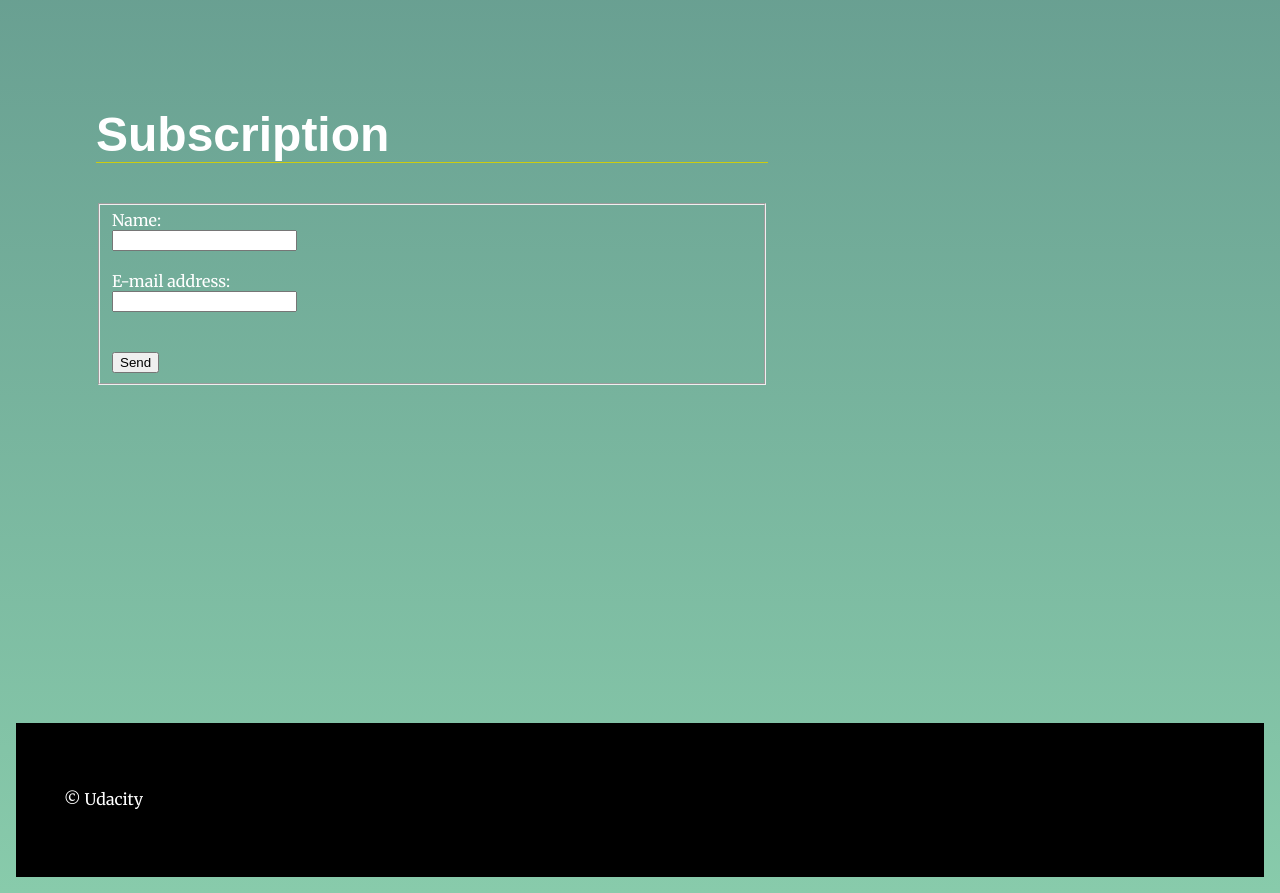
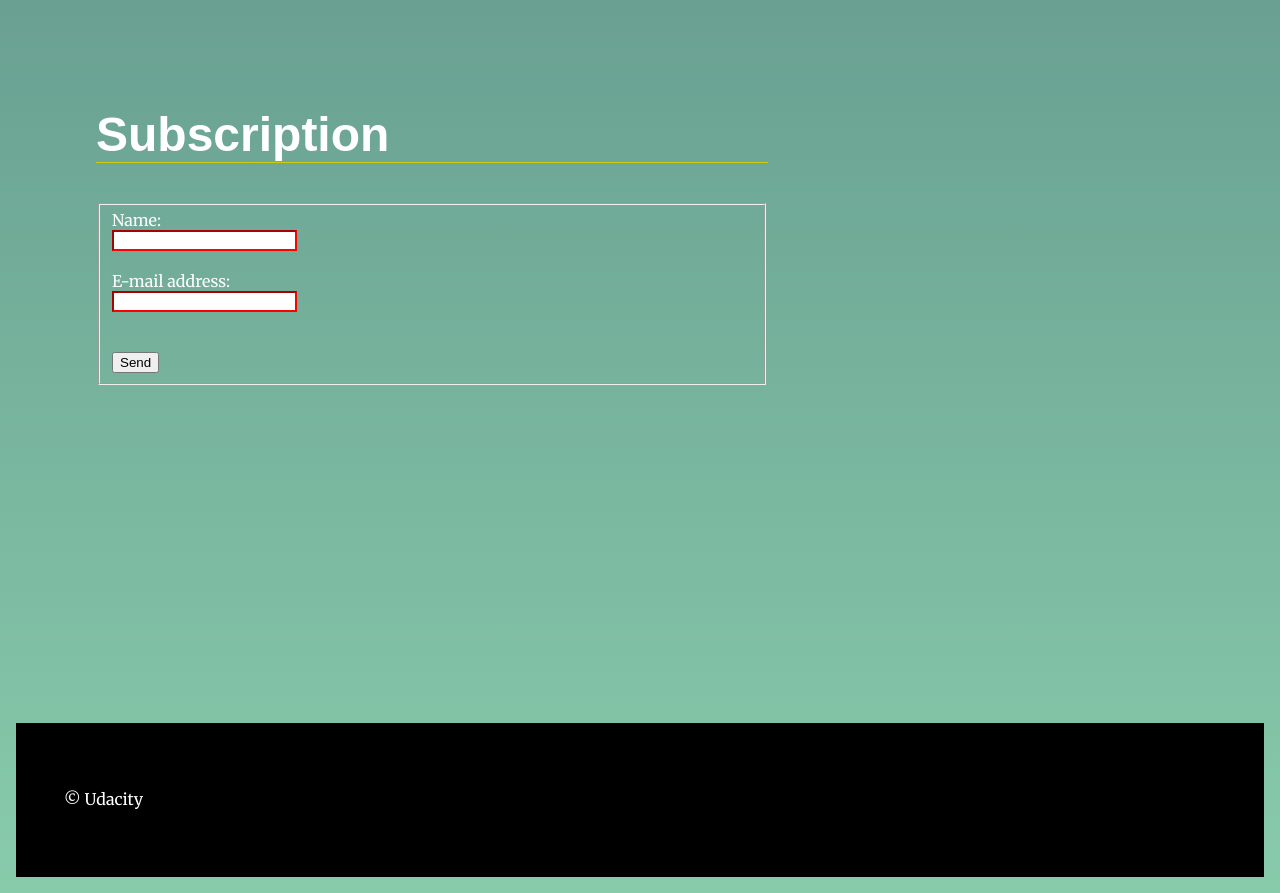
Before and after one commit to danielkingl/dom-udacity, a plain HTML site: page index.html in a window 1280 px wide. Shown: the part 3044-3937 px from the top of the page. Drawn offline with Linux system fonts and the light colour scheme.

Commit message:
project landing

```diff
--- a/css/style.css
+++ b/css/style.css
@@ -105,6 +105,13 @@ section {
   z-index: 5;
   width: 100%;
 
+}
+
+#email:invalid{
+  border-color: red;
+}
+#name:invalid{
+  border-color: red;
 }
 
 /* Footer Styles */
@@ -252,7 +259,7 @@ section.your-active-class .landing__container::after {
   align-items: center;
 }
 
-
+/* addressing the smaller devices*/
 @media screen and (max-width: 600px){
   #navbar__list{
     display: flex;
--- a/index.html
+++ b/index.html
@@ -65,15 +65,16 @@
         <p>Aliquam a convallis justo. Vivamus venenatis, erat eget pulvinar gravida, ipsum lacus aliquet velit, vel luctus diam ipsum a diam. Cras eu tincidunt arcu, vitae rhoncus purus. Vestibulum fermentum consectetur porttitor. Suspendisse imperdiet porttitor tortor, eget elementum tortor mollis non.</p>
       </div>
     </section>
+    <!--Building a subscribtion form (name and email address) and sending alert if the details are invalid -->
     <section id="form" data-nav="subscription">
       <div class="landing__container">
         <h2>Subscription</h2>
         <form method = "post" enctype="application/x-www-form-urlencoded" id="subscription">
           <fieldset>
           <label for="name">Name:</label> </br>
-          <input type ="text"  name="name" required oninvalid="alert('Please fill out your name');"></form></br></br>
-          <label for="email">E-mail address: </label>   </br>
-          <input type ="email"  name="email" required oninvalid="alert('Please fill out your e-mail address');"></br></br></br>
+          <input type ="text" id="name"  name="name" oninvalid="alert('Please fill out your name')" required></br></br>
+          <label for="email">E-mail address: </label> </br>
+          <input type ="email"   id="email"  name="email" oninvalid="alert('Please fill out your e-mail address')" required></br></br></br>
           <input type="submit" value="Send" />
           </fieldset>
         </form>
```
Also changed, not shown: js/app.js (+5 -2 lines), 1 other file.
